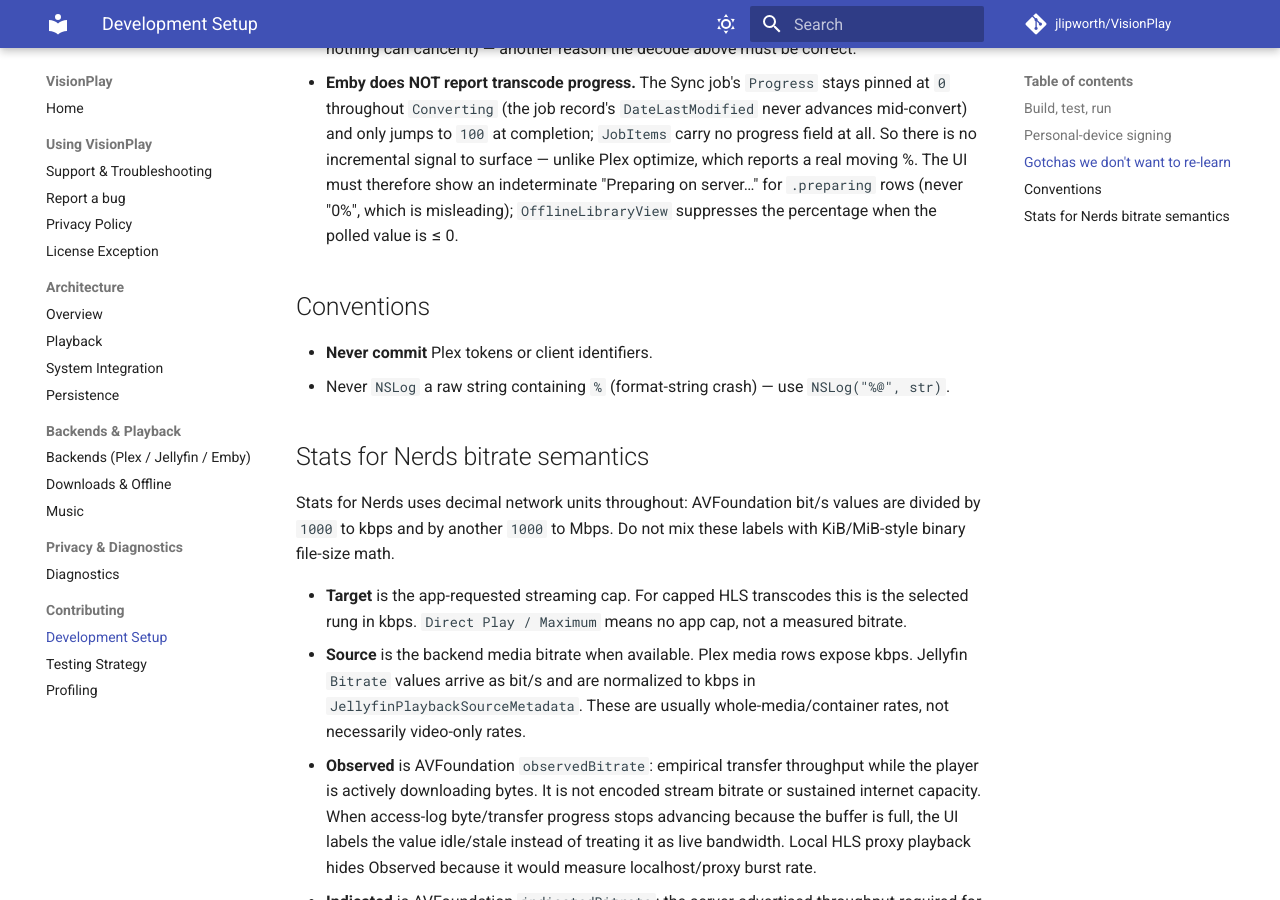
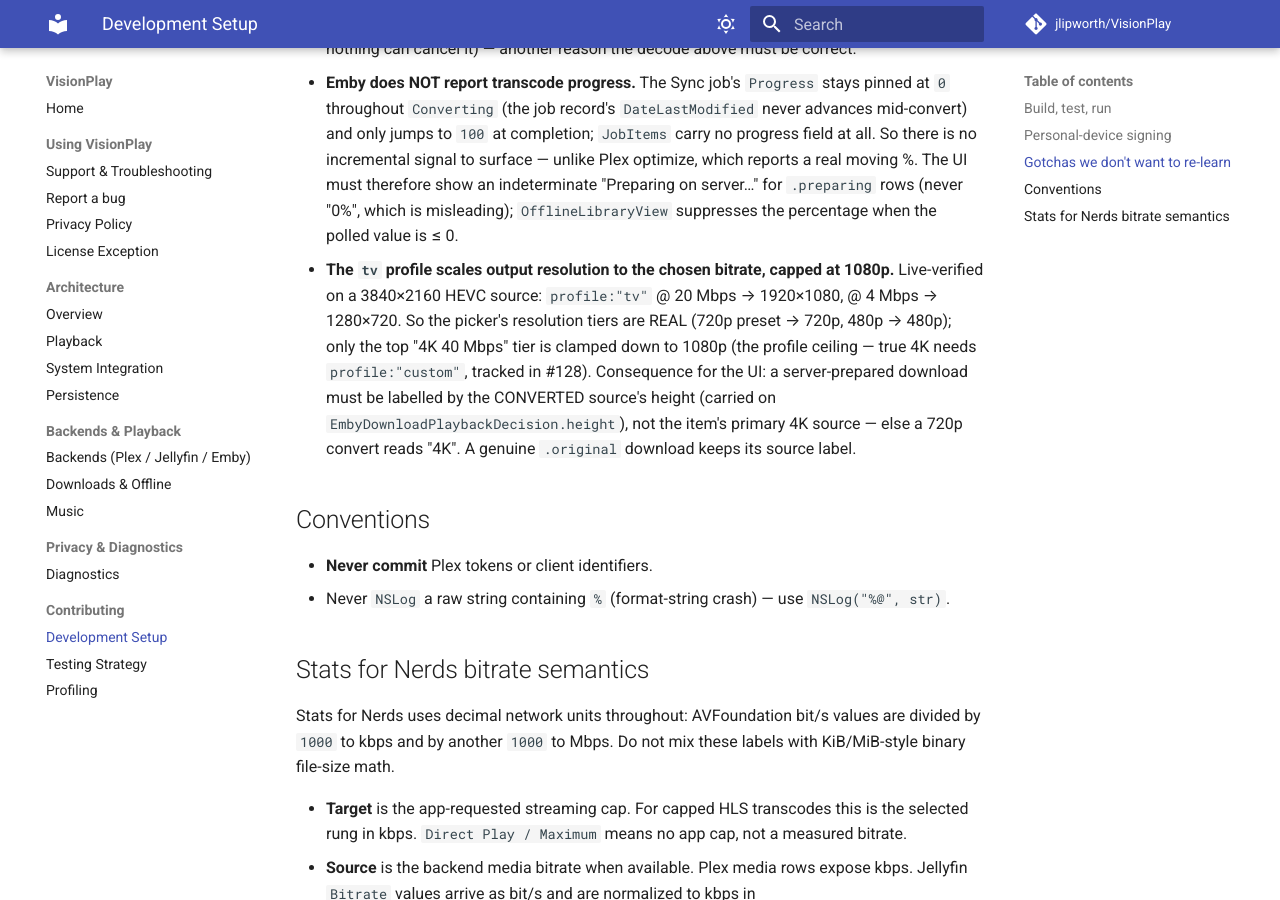
Before and after one commit to jlipworth/Labstream, an MkDocs documentation site: the page built from docs/DEVELOPMENT.md, in a window 1280 px wide and 900 px high, scrolled down 7908 px. Built offline with MkDocs 1.6.1 and Material for MkDocs 9.7.7, drawn with Linux system fonts in a browser that asks for light colours; comment, search, counter and statistics services are not loaded.

Commit message:
docs: correct convert-lane resolution behavior (tv scales res to bitrate, capped 1080p)
Earlier docs claimed the picker tiers 'differ only by bitrate, not height'. Live
measurement disproves it: profile:tv @ 20 Mbps -> 1080p, @ 4 Mbps -> 720p. The
tiers ARE real resolutions; only the 4K tier is clamped to 1080p (tv ceiling).
Also document that a server-prepared download must be labelled by the converted
source height, not the item's primary 4K source.

```diff
--- a/docs/DEVELOPMENT.md
+++ b/docs/DEVELOPMENT.md
@@ -286,6 +286,13 @@
     signal to surface — unlike Plex optimize, which reports a real moving %. The UI must therefore show
     an indeterminate "Preparing on server…" for `.preparing` rows (never "0%", which is misleading);
     `OfflineLibraryView` suppresses the percentage when the polled value is ≤ 0.
+  - **The `tv` profile scales output resolution to the chosen bitrate, capped at 1080p.** Live-verified
+    on a 3840×2160 HEVC source: `profile:"tv"` @ 20 Mbps → 1920×1080, @ 4 Mbps → 1280×720. So the
+    picker's resolution tiers are REAL (720p preset → 720p, 480p → 480p); only the top "4K 40 Mbps"
+    tier is clamped down to 1080p (the profile ceiling — true 4K needs `profile:"custom"`, tracked in
+    #128). Consequence for the UI: a server-prepared download must be labelled by the CONVERTED
+    source's height (carried on `EmbyDownloadPlaybackDecision.height`), not the item's primary 4K
+    source — else a 720p convert reads "4K". A genuine `.original` download keeps its source label.
 
 ## Conventions
 
```
Also changed, not shown: docs/superpowers/specs/2026-06-25-emby-convert-then-download-design.md (+9 -7 lines).
